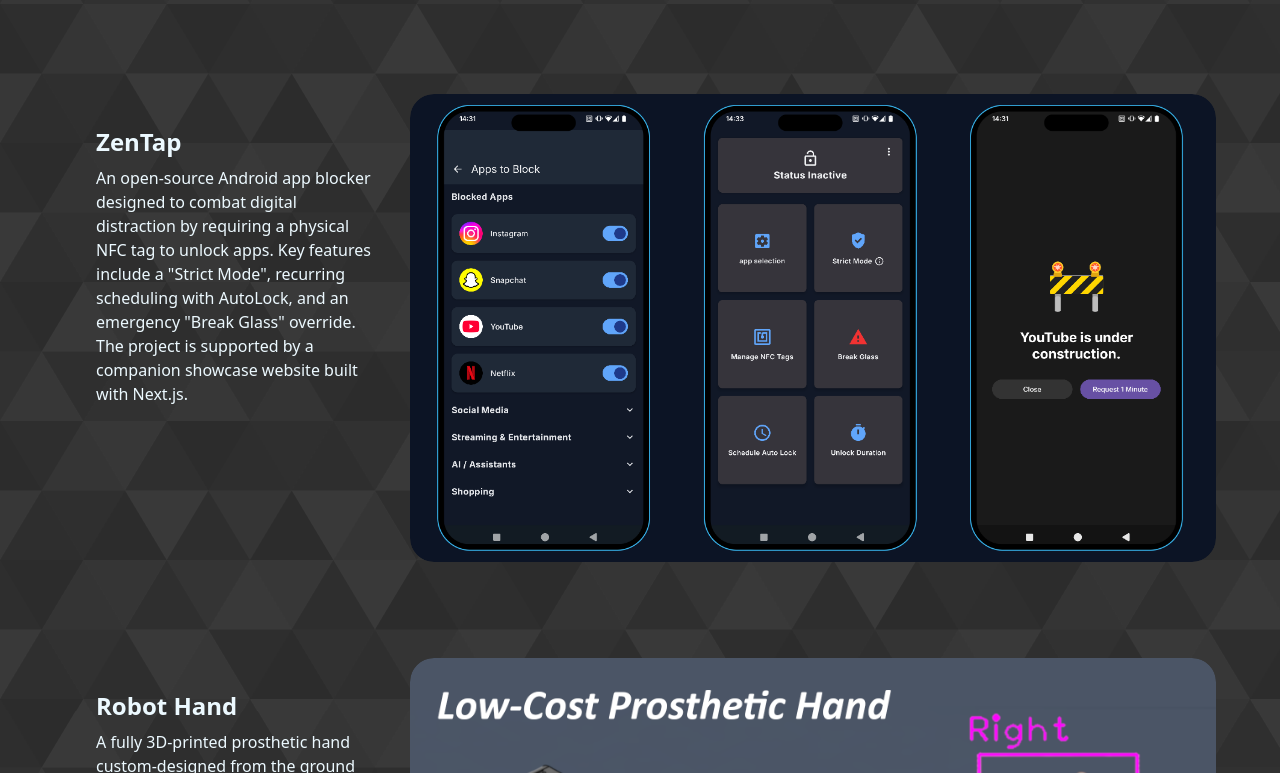
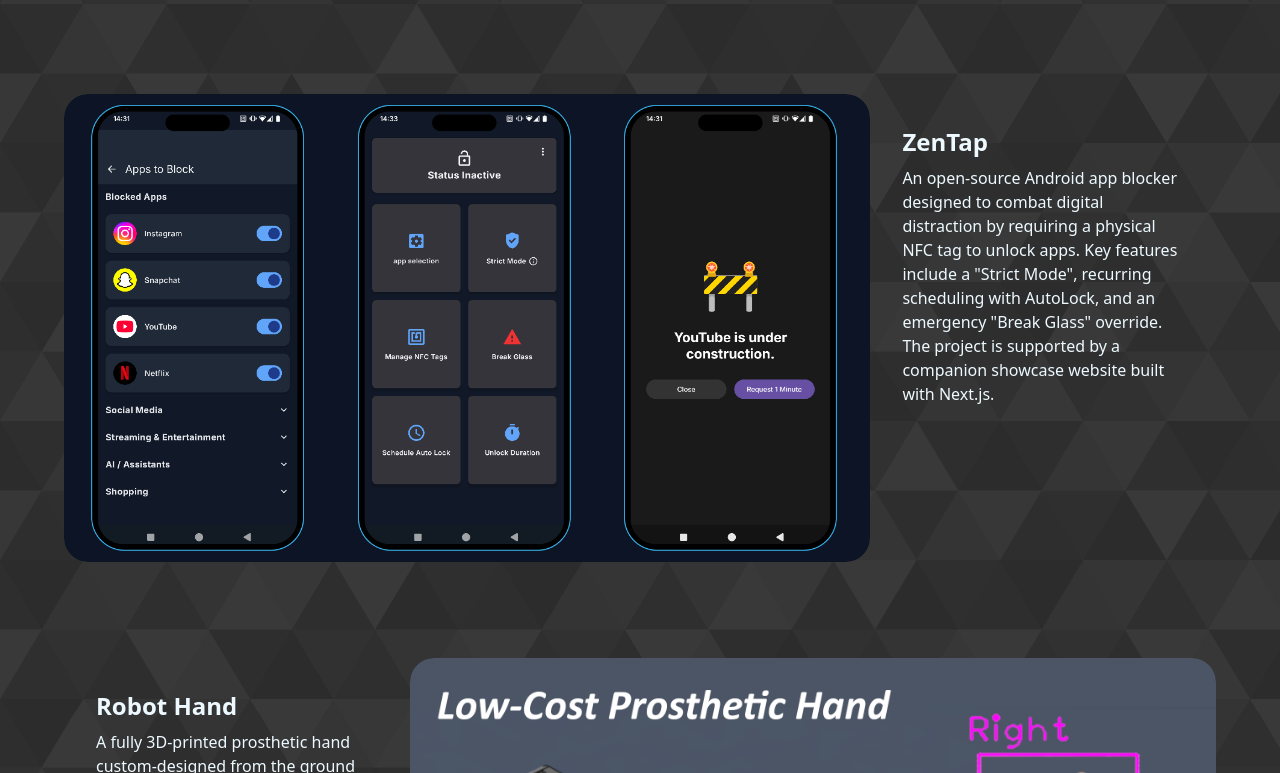
Before and after one commit to samuelrichardson902/portfolio, a Next.js app: page / in a window 1280 px wide. Shown: the part 2487-3260 px from the top of the page. Built offline with nearby package versions, Linux system fonts and the light colour scheme; no server answers.

Commit message:
fixed project-section image reversing

```diff
--- a/src/app/components/project-card.jsx
+++ b/src/app/components/project-card.jsx
@@ -41,30 +41,11 @@
   return (
     <div
       id={id}
-      className={`h-auto w-full flex flex-col md:flex-row pb-12 ${className}`}
+      className={`h-auto w-full flex flex-col pb-12 ${
+        reverse ? "md:flex-row-reverse" : "md:flex-row"
+      } ${className}`}
     >
       {/* Conditionally render image/content order based on reverse prop */}
-      {reverse ? (
-        <>
-          {content.length > 0 && <div className={contentClass}>{content}</div>}
-          {image && (
-            <div className={imgClass}>
-              {link ? (
-                isExternal ? (
-                  <a href={link} target="_blank" rel="noopener noreferrer">
-                    {image}
-                  </a>
-                ) : (
-                  <Link href={link}>{image}</Link>
-                )
-              ) : (
-                image
-              )}
-            </div>
-          )}
-        </>
-      ) : (
-        <>
       {image && (
         <div className={imgClass}>
           {link ? (
@@ -81,8 +62,6 @@
         </div>
       )}
       {content.length > 0 && <div className={contentClass}>{content}</div>}
-        </>
-      )}
     </div>
   );
 }
--- a/src/app/components/projects-section.jsx
+++ b/src/app/components/projects-section.jsx
@@ -55,7 +55,7 @@
       </ProjectCard>
 
       {/*River Predictor*/}
-      <ProjectCard id="river-predictor" link="/riverAi">
+      <ProjectCard id="river-predictor" link="/riverAi" reverse={true}>
         <img
           src="/project_images/river_ai.png"
           alt="River Predictor"
@@ -70,7 +70,7 @@
         </p>
       </ProjectCard>
       {/*ZenTap*/}
-      <ProjectCard id="zentap" link="/zentap" reverse={true}>
+      <ProjectCard id="zentap" link="/zentap">
         <img
           src="/project_images/zentap/screens.png"
           alt="ZenTap"
```
Lines whose indentation alone changed are shown as unchanged.
